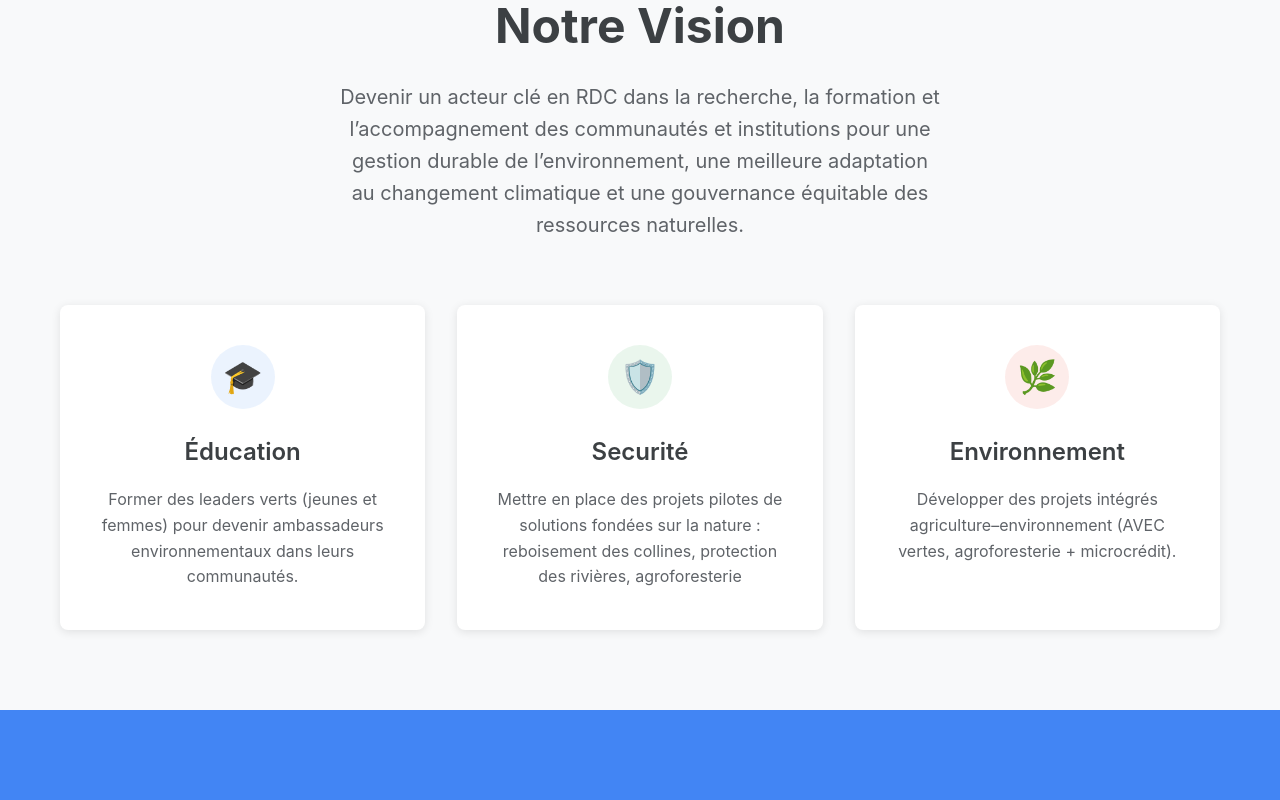
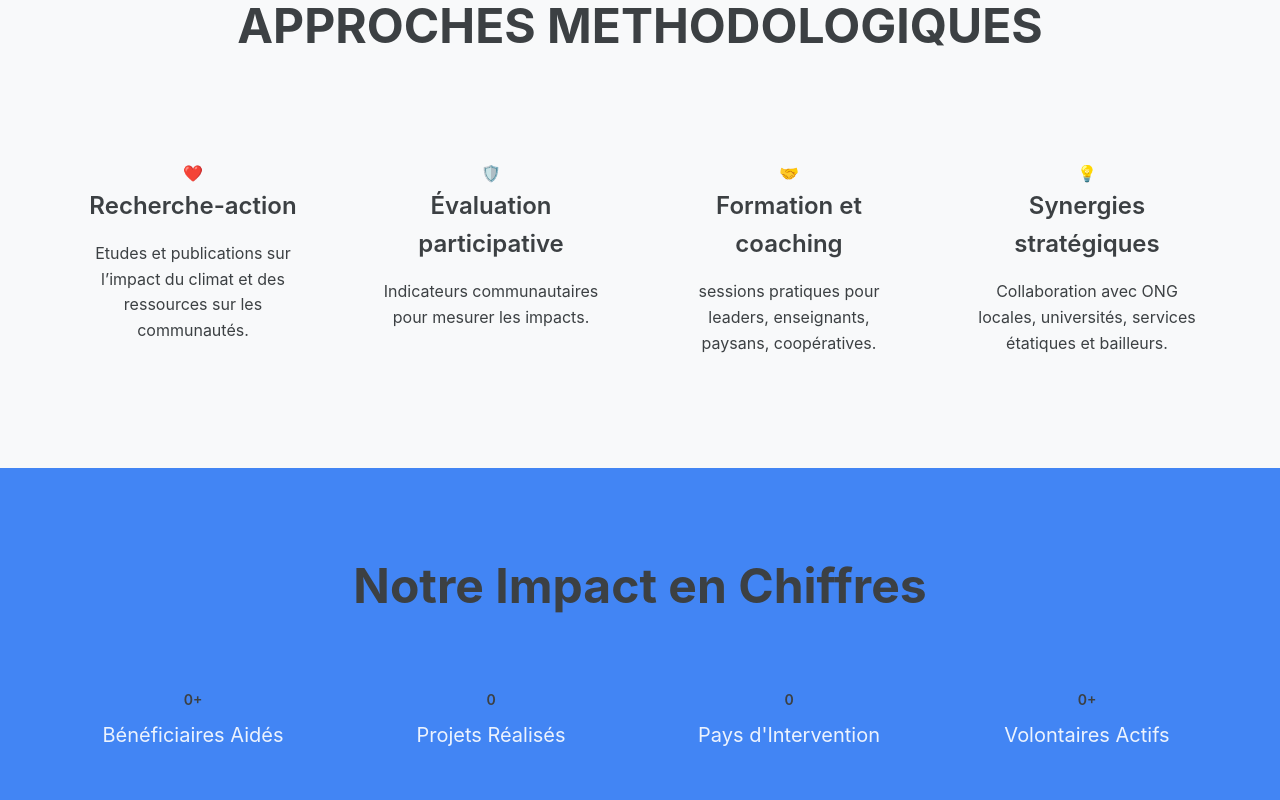
Before and after one commit to swediRoben/beesFrontEnd, a React (Vite) app: page / in a window 1280 px wide. Shown: the part 1000-1800 px from the top of the page. Built offline with nearby package versions, Linux system fonts and the light colour scheme; no server answers.

Commit message:
send publication et modification sur strategie

```diff
--- a/src/pages/acceuil.jsx
+++ b/src/pages/acceuil.jsx
@@ -48,7 +48,7 @@ const Acceuil = () => {
       </section>
 
       {/* Mission Section */}
-      <section className={styles.mission}>
+      {/* <section className={styles.mission}>
         <div className={styles.container}>
           <div className={styles["section-header"]}>
             <h2>Notre Vision</h2>
@@ -88,7 +88,42 @@ const Acceuil = () => {
             </div>
           </div>
         </div>
-      </section>
+      </section> */}
+
+            <section className={ styles["values-section"]}>
+              <div className={ styles["container"]}>
+                  <div className={ styles["section-header"]}>
+                      <h2>APPROCHES METHODOLOGIQUES</h2>
+                      {/* <p>Les principes qui guident notre action quotidienne</p> */}
+                  </div>
+
+                  <div className={ styles["values-grid"]}>
+                      <div className={ styles["value-card"]}>
+                          <div className={ styles["value-icon compassion"]}>❤️</div>
+                          <h3>Recherche-action </h3>
+                          <p>Etudes et publications sur l’impact du climat et des ressources sur les communautés.</p>
+                      </div>
+
+                      <div className={ styles["value-card"]}>
+                          <div className={ styles["value-icon collaboration"]}>🛡️</div>
+                          <h3>Évaluation participative</h3>
+                          <p>Indicateurs communautaires pour mesurer les impacts.</p>
+                     </div>
+
+                      <div className={ styles["value-card"]}>
+                          <div className={ styles["value-icon integrity"]}>🤝</div>
+                          <h3>Formation et coaching</h3>
+                          <p>sessions pratiques pour leaders, enseignants, paysans, coopératives.</p>
+                    </div>
+
+                      <div className={ styles["value-card"]}>
+                          <div className={ styles["value-icon innovation"]}>💡</div>
+                          <h3>Synergies stratégiques </h3>
+                          <p>Collaboration avec ONG locales, universités, services étatiques et bailleurs.</p>
+                      </div>
+                  </div>
+              </div>
+          </section>
 
       {/* Impact Numbers */}
       <section className={styles.impact}>
@@ -99,19 +134,19 @@ const Acceuil = () => {
 
           <div className={styles["impact-stats"]}>
             <div className={styles.stat}>
-              <div className={styles["stat-number"]}>15,000+</div>
+              <div className={styles["stat-number"]}>0+</div>
               <p>Bénéficiaires Aidés</p>
             </div>
             <div className={styles.stat}>
-              <div className={styles["stat-number"]}>120</div>
+              <div className={styles["stat-number"]}>0</div>
               <p>Projets Réalisés</p>
             </div>
             <div className={styles.stat}>
-              <div className={styles["stat-number"]}>25</div>
+              <div className={styles["stat-number"]}>0</div>
               <p>Pays d'Intervention</p>
             </div>
             <div className={styles.stat}>
-              <div className={styles["stat-number"]}>500+</div>
+              <div className={styles["stat-number"]}>0+</div>
               <p>Volontaires Actifs</p>
             </div>
           </div>
@@ -215,9 +250,15 @@ const Acceuil = () => {
         <div className={styles.container}>
           <h2>Rejoignez Notre Mission</h2>
           <p>
+             Devenir un acteur clé en RDC dans la recherche, la formation et l’accompagnement des communautés et
+              institutions pour une gestion durable de l’environnement,
+              une meilleure adaptation au changement climatique et une gouvernance équitable des ressources
+               naturelles.
+            </p>
+          {/* <p>
             Ensemble, nous pouvons créer un changement positif et durable. Votre
             soutien fait la différence.
-          </p>
+          </p> */}
           <div className={styles["cta-buttons"]}>
             <button className={`${styles.btn} ${styles.white}`}>Devenir Bénévole</button>
             <button className={`${styles.btn} ${styles["outline-white"]}`}>Faire un Don</button>
```
